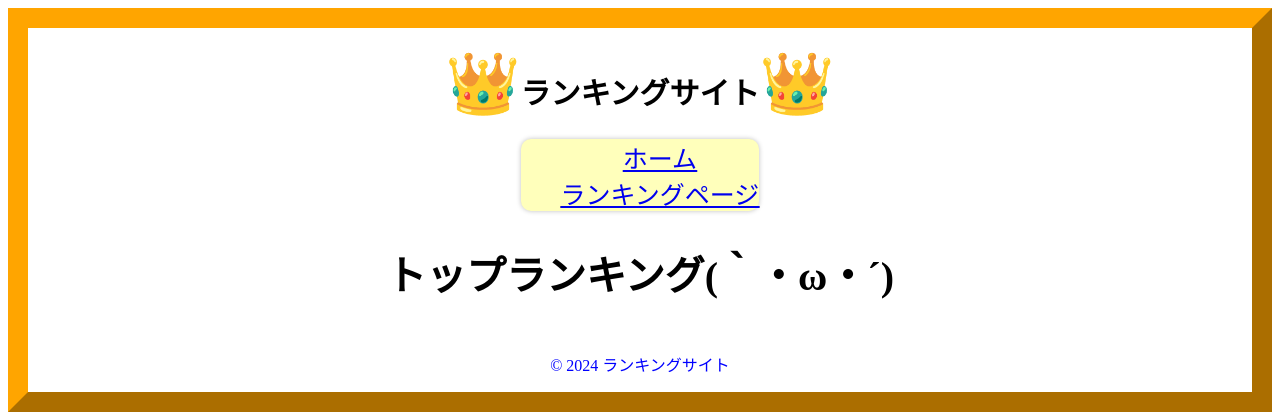
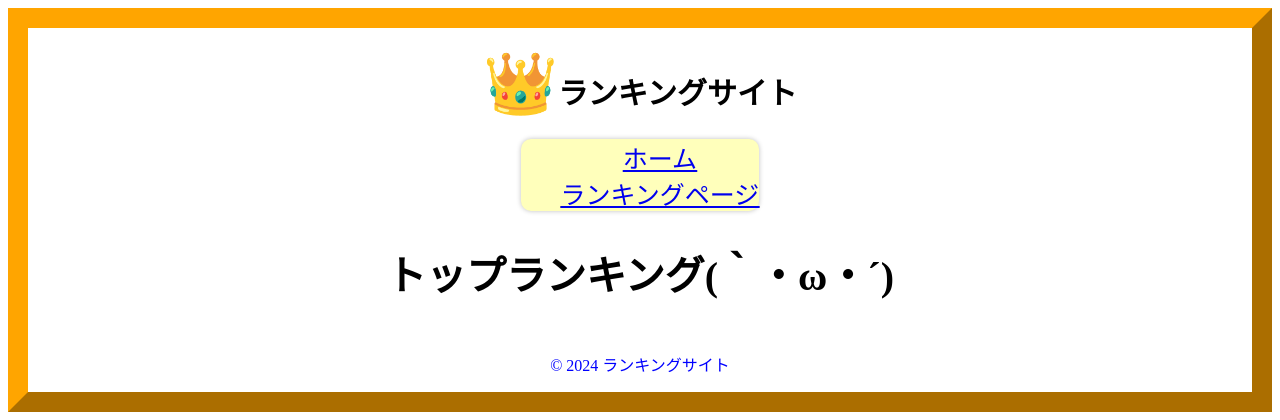
Before and after one commit to jyogi-web/loveka-2024, a Node project: template views/ranking.ejs in a window 1280 px wide. Shown: the top 420 px of the page. Run offline with Node 20 templates, Linux system fonts and the light colour scheme; the template is opened without the code that fills it, so the values that code supplies are empty.

Commit message:
ランキングページのejsできた

```diff
--- a/stylesheets/ranking.css
+++ b/stylesheets/ranking.css
@@ -15,10 +15,7 @@ body{
     h1::before{
         content:"👑";
     }
-    h1::after{
-        font-size: 2em;
-        content:"👑";
-    }
+
 
     ul{
         text-decoration: underline;
```
